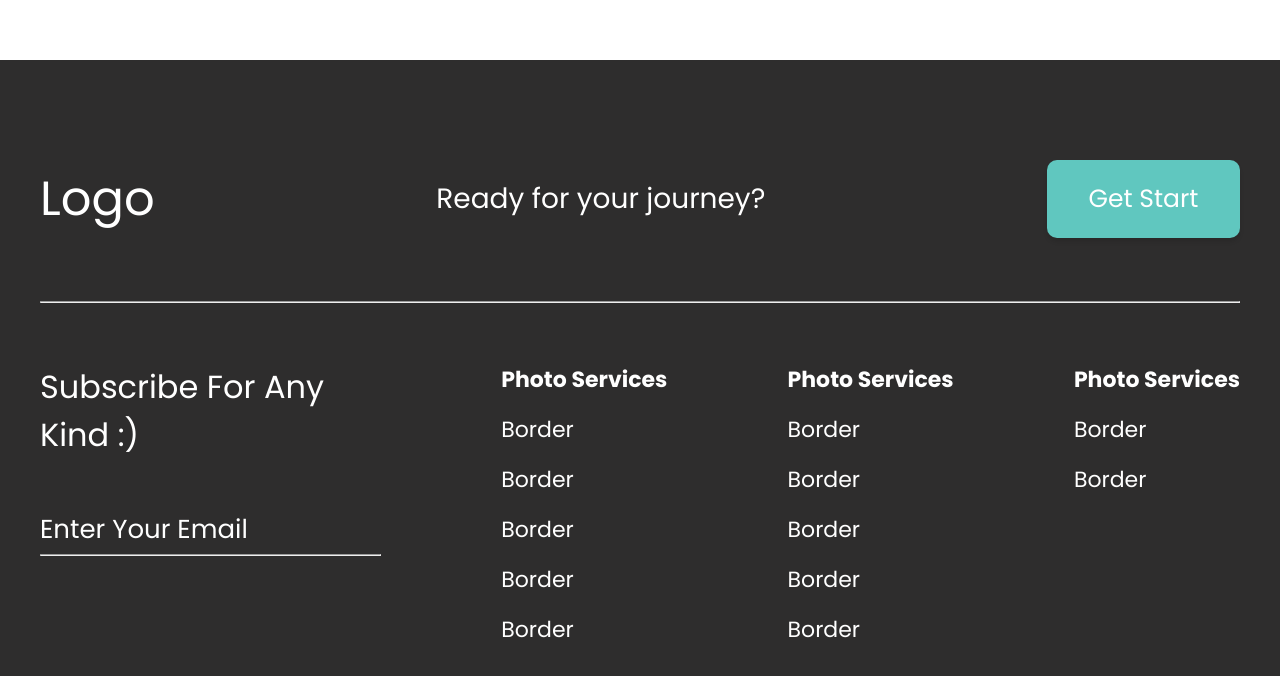
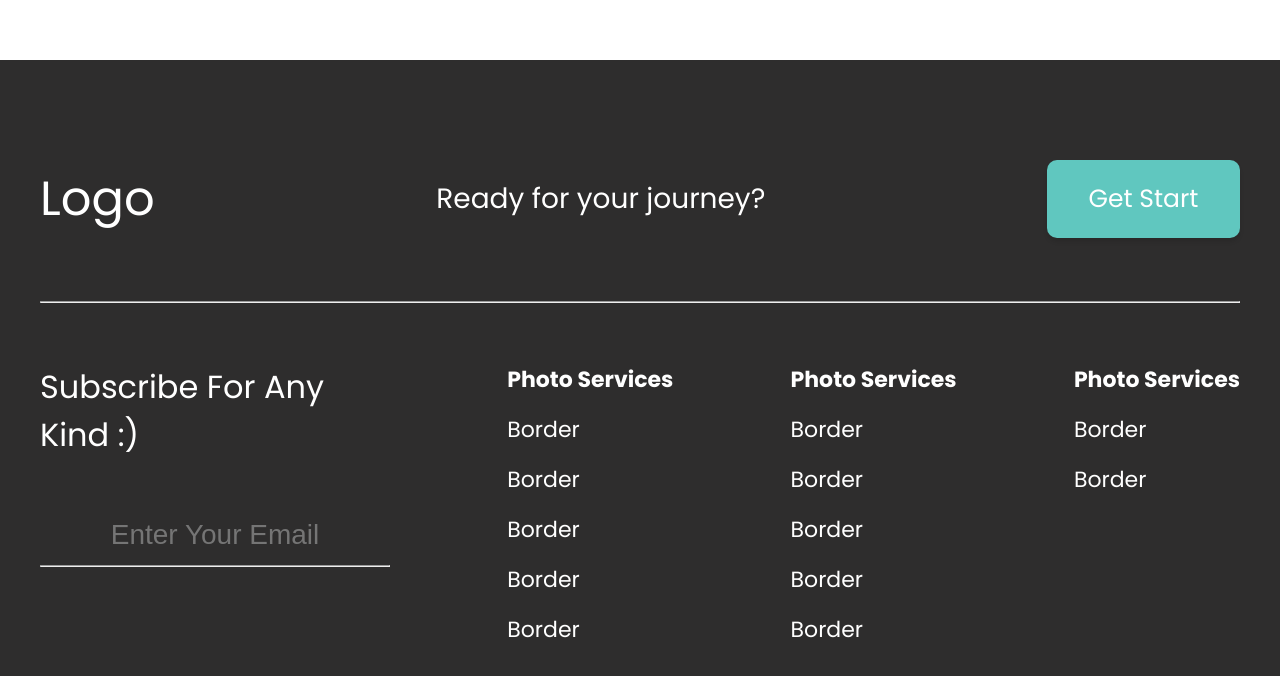
Before and after one commit to Omadbek571/respon6, a plain HTML site: page index.html in a window 1280 px wide. Shown: the part 5183-5859 px from the top of the page. Drawn offline with Linux system fonts and the light colour scheme.

Commit message:
input koshildi

```diff
--- a/index.html
+++ b/index.html
@@ -209,7 +209,7 @@
                         Subscribe For Any Kind :)
                     </div>
                     <div class="foot1-p">
-                        Enter Your Email
+                        <input class="input1" placeholder="Enter Your Email" type="text">
                     </div>
                     <hr>
                 </div>
--- a/sass/components/_buttons.scss
+++ b/sass/components/_buttons.scss
@@ -152,3 +152,11 @@
     border-bottom: 1px solid #444;
   }
 }
+.input1{
+  border: none;
+  width: 350px;
+  height: 50px;
+  text-align: center;
+  background-color: rgba(255, 0, 0, 0);
+  font-size: 28px;
+}
```
Also changed, not shown: styles/main.css, 1 other file.
